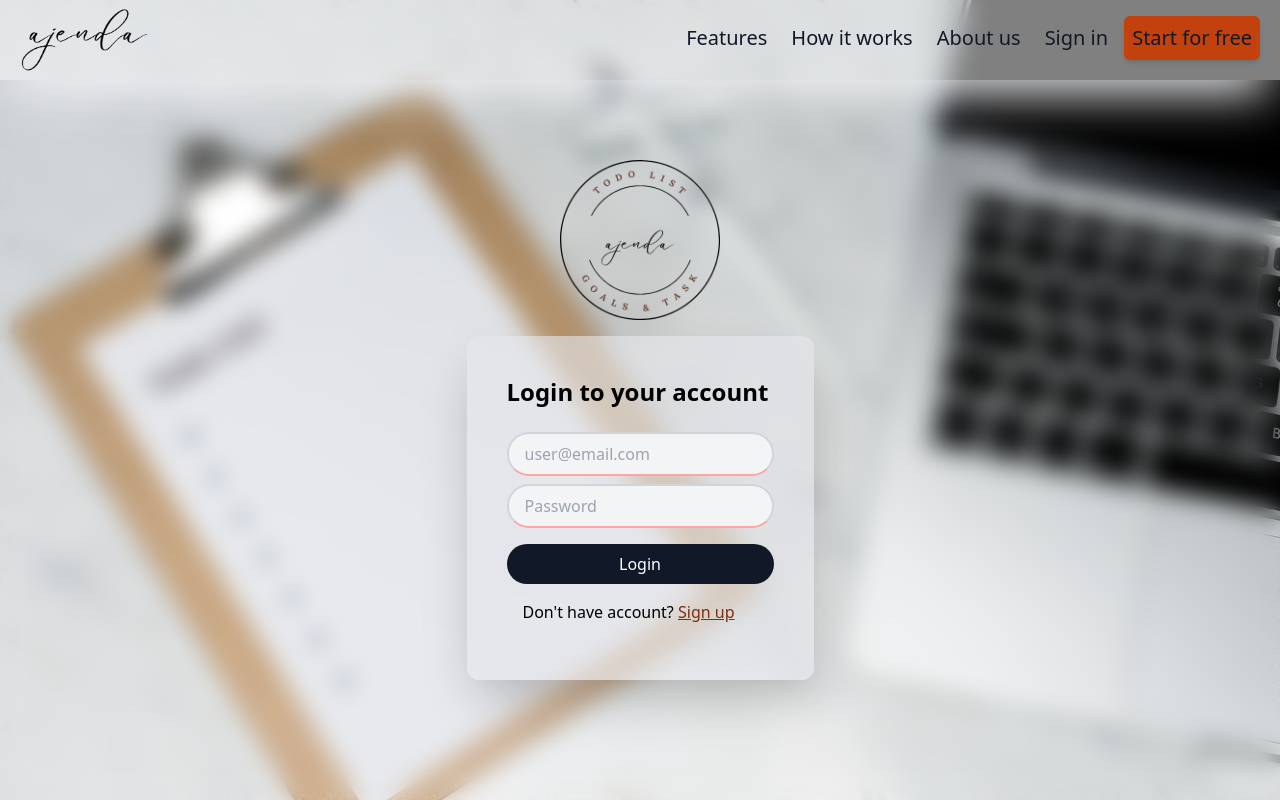
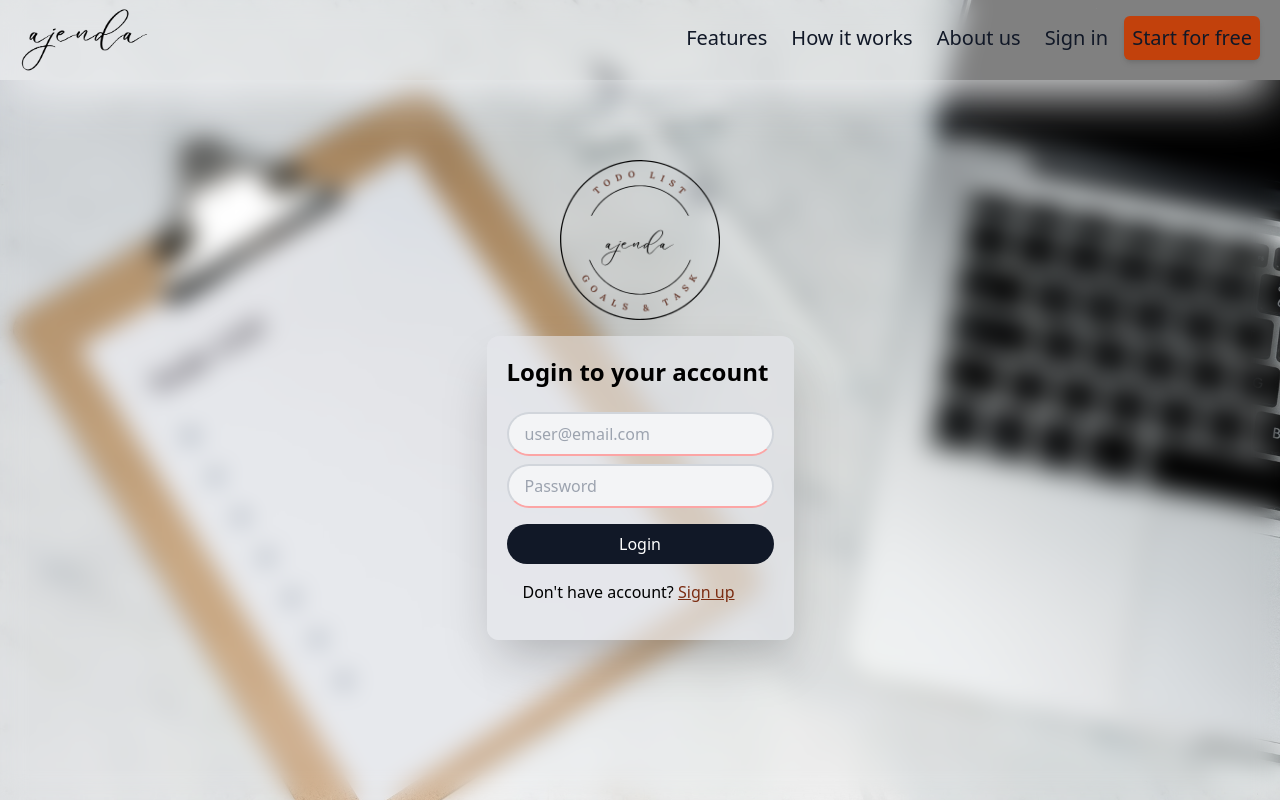
Before and after one commit to CodeX-computing/ajenda, a React (Create React App) app: page /signin in a window 1280 px wide. Built offline with nearby package versions, Linux system fonts and the light colour scheme.

Commit message:
Fix overflow

```diff
--- a/src/components/Navigation.jsx
+++ b/src/components/Navigation.jsx
@@ -13,12 +13,12 @@ function Navigation() {
     }
   };
   return (
-    <nav className="z-10 absolute top-0 h-20 w-screen flex justify-between items-center bg-white/50 shadow-2xl shadow-gray-100">
+    <nav className="z-10 absolute top-0 h-20 w-full flex justify-between items-center bg-white/50 shadow-2xl shadow-gray-100">
       <Link to="/">
         <img src={logo} alt="logo" className="logo h-16" />
       </Link>
-      <ul className={`sm:${isOpened ? '-translate-x-0' : '-translate-y-full translate-x-full'} duration-300 flex flex-col absolute h-screen bg-gray-800 lg:bg-gray-700/0 backdrop-blur-50 text-white lg:text-gray-900 p-32 lg:p-4 top-0 bottom-10 right-0 rounded-bl-full lg:rounded-none justify-start lg:justify-end items-start lg:flex-row lg:translate-x-0 z-10`}>
-        <li className="text-xl p-2 mx-1 my-1 lg:my-0  hover:bg-gray-600 lg:hover:bg-gray-200 rounded-md">
+      <ul className={`${isOpened ? 'translate-x-0' : 'translate-x-full'} duration-300 flex flex-col absolute h-screen w-full bg-gray-800 lg:bg-gray-700/0 backdrop-blur-50 text-white lg:text-gray-900 p-4 pl-32 pt-20 lg:pt-4 top-0 bottom-10 right-0 rounded-bl-full lg:rounded-none justify-start lg:justify-end items-start lg:flex-row lg:translate-x-0 z-10`}>
+        <li className="text-xl p-2 mx-1 my-1 lg:my-0 hover:bg-gray-600 lg:hover:bg-gray-200 rounded-md">
           <Link to="/features" onClick={() => toggleMenu(!isOpened)}>
             Features
           </Link>
@@ -44,7 +44,7 @@ function Navigation() {
           </Link>
         </li>
       </ul>
-      <button onClick={() => toggleMenu(!isOpened)} className="absolute m-4 right-0 flex flex-col items-center items-end justify-center w-10 h-10 bg-white/90 shadow shadow-xl shadow-gray-200 hover:shadow-inner rounded-full cursor-pointer lg:hidden hover:bg-gray-200 z-10" type="button">
+      <button onClick={() => toggleMenu(!isOpened)} className="absolute m-4 right-5 flex flex-col items-center items-end justify-center w-10 h-10 bg-white/90 shadow shadow-xl shadow-gray-200 hover:shadow-inner rounded-full cursor-pointer lg:hidden hover:bg-gray-200 z-10" type="button">
         <svg className={`${isOpened ? 'hidden' : ''} w-6 h-6 text-gray-700`} fill="none" strokeLinecap="round" strokeLinejoin="round" strokeWidth="2" viewBox="0 0 24 24" stroke="currentColor">
           <path d="M4 6h16M4 12h16M4 18h16" className="" />
         </svg>
--- a/src/components/Signin.jsx
+++ b/src/components/Signin.jsx
@@ -8,10 +8,10 @@ function Signin() {
     alert('The form was submitted with the following data:');
   };
   return (
-    <div className="absolute top-0 bottom-0 left-0 right-0 flex flex-col justify-start items-center bg-loginBg bg-cover bg-center backdrop-opacity-10">
+    <div className="absolute h-full max-h-full top-0 bottom-0 left-0 right-0 flex flex-col justify-start items-center bg-loginBg bg-cover bg-repeat bg-center backdrop-opacity-10">
       <div className="backdrop-blur-md w-full h-full absolute" />
       <img className="w-40 m-4 mt-40 backdrop-opacity-0" src={logo} alt="logo" />
-      <section className="flex flex-col bg-gray-200/60 rounded-xl p-10 shadow-2xl backdrop-opacity-40">
+      <section className="flex flex-col bg-gray-200/60 rounded-xl p-5 shadow-2xl backdrop-opacity-40">
         <h1 className="font-bold text-2xl">Login to your account</h1>
         <form className="flex flex-col mt-4" onSubmit={(e) => handlSubmit(e)}>
           <input className="border-2 outline-none border-gray-300 rounded-full py-2 px-4 mt-2 bg-gray-100 invalid:border-b-red-300 valid:border-b-green-300" type="email" name="email" id="email" placeholder="user@email.com" required />
--- a/src/components/Signup.jsx
+++ b/src/components/Signup.jsx
@@ -11,7 +11,7 @@ function Signup() {
     <div className="absolute top-0 bottom-0 left-0 right-0 flex flex-col justify-start items-center bg-loginBg bg-cover bg-center backdrop-opacity-10">
       <div className="backdrop-blur-md w-full h-full absolute" />
       <img className="w-40 m-4 mt-40 backdrop-opacity-0" src={logo} alt="logo" />
-      <section className="flex flex-col bg-gray-200/60 rounded-xl p-10 shadow-2xl backdrop-opacity-40">
+      <section className="flex flex-col bg-gray-200/60 rounded-xl p-5 shadow-2xl backdrop-opacity-40">
         <h1 className="font-bold text-2xl">Create new account</h1>
         <form className="flex flex-col mt-4" onSubmit={(e) => handlSubmit(e)}>
           <input className="border-2 outline-none border-gray-300 rounded-full py-2 px-4 mt-2 bg-gray-100 invalid:border-b-red-300 valid:border-b-green-300" type="text" name="name" id="name" placeholder="Username" minLength="5" maxLength="10" required />
--- a/src/index.css
+++ b/src/index.css
@@ -8,6 +8,6 @@
   box-sizing: border-box;
 }
 
-body {
+html {
   overflow-x: hidden;
 }
```
